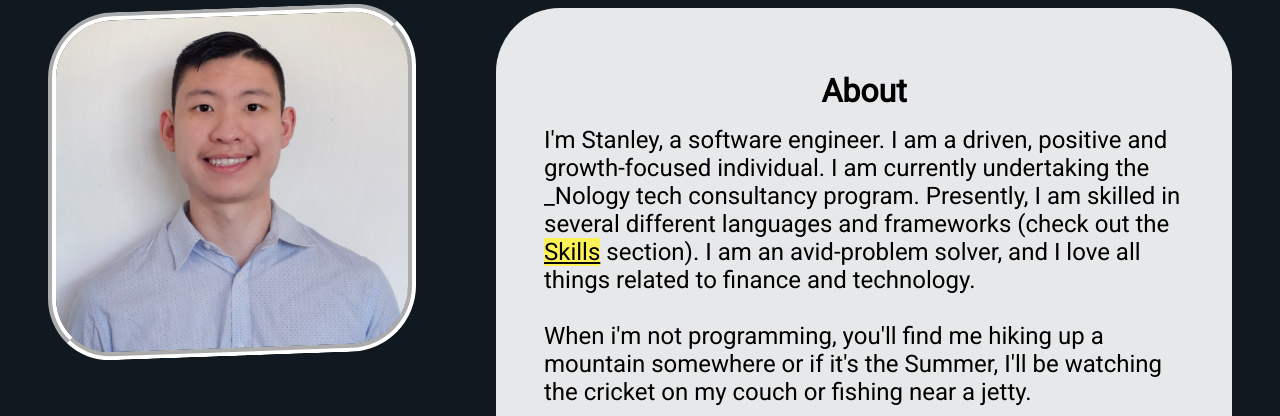
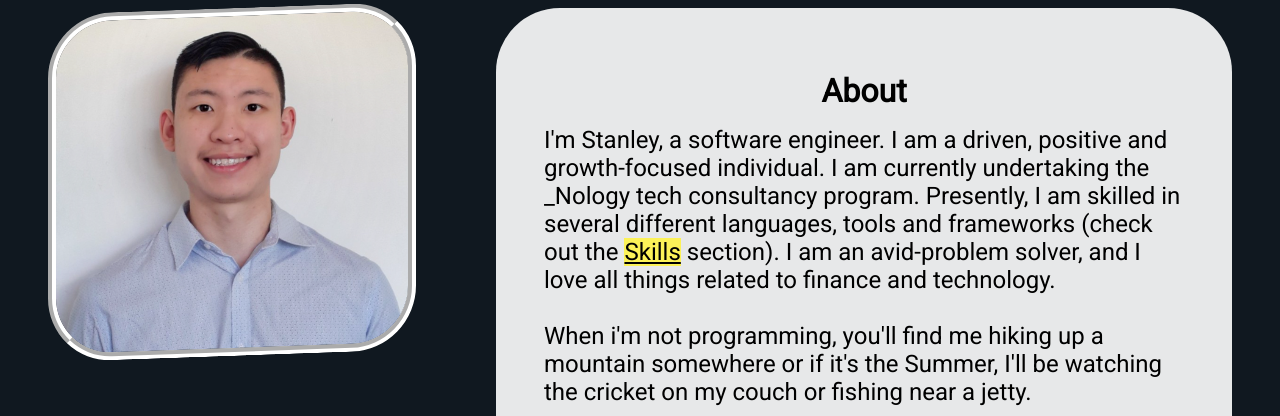
Before and after one commit to StanleyY7/StanleyY7.github.io, a plain HTML site: page index.html in a window 1280 px wide. Shown: the part 800-1216 px from the top of the page. Drawn offline with Linux system fonts and the light colour scheme.

Commit message:
updated about section

```diff
--- a/index.html
+++ b/index.html
@@ -64,7 +64,7 @@
             I'm Stanley, a software engineer. I am a driven, positive and
             growth-focused individual. I am currently undertaking the _Nology
             tech consultancy program. Presently, I am skilled in several
-            different languages and frameworks (check out the
+            different languages, tools and frameworks (check out the
             <a href="#skills-section"><mark id="special-link">Skills</mark></a>
             section). I am an avid-problem solver, and I love all things related
             to finance and technology.
```
